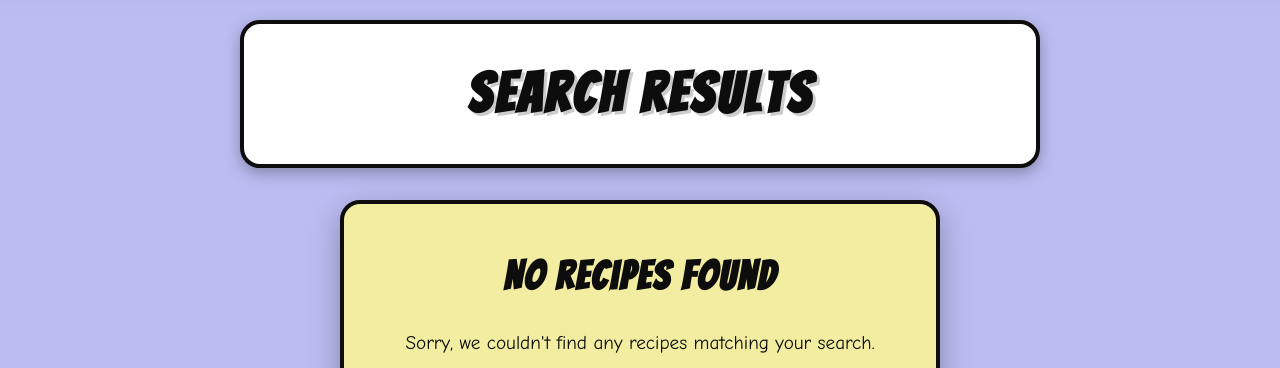
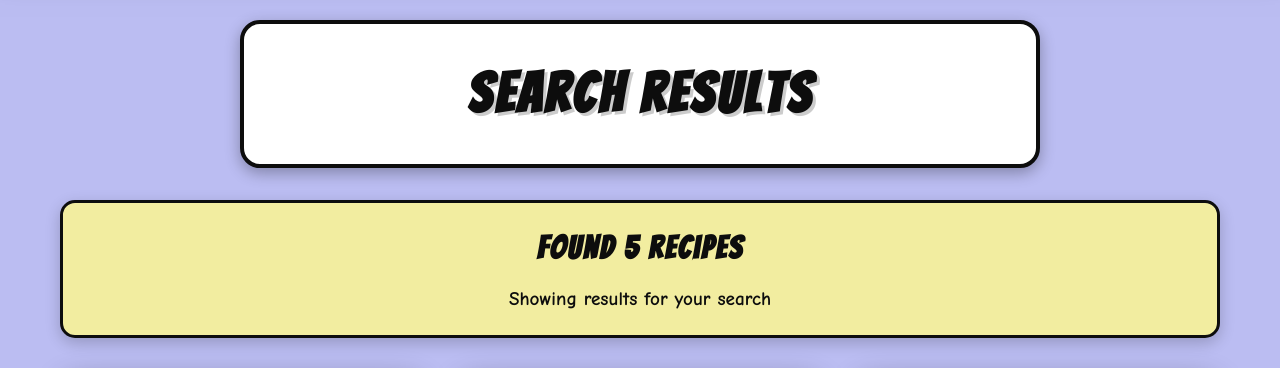
Before and after one commit to Bre-Wonder/Recipe-App-Achievment, a Django app: template Acheivement 2/A2_Recipe_App/src/recipeApp/templates/recipeApp/ingredient_search.html in a window 1280 px wide. Shown: the part 150-518 px from the top of the page. Run offline with Django 5.2, Linux system fonts and the light colour scheme; the template is opened without the code that fills it: values that come from a table or form of the project are taken from there, others are empty; data comes from the database, SQL or seed files in the repository.

Commit message:
updated variable that was passed

```diff
--- a/Acheivement 2/A2_Recipe_App/src/recipeApp/templates/recipeApp/ingredient_search.html
+++ b/Acheivement 2/A2_Recipe_App/src/recipeApp/templates/recipeApp/ingredient_search.html
@@ -450,14 +450,14 @@
         <div class="container">
             <h1 class="page-title">Search Results</h1>
 
-            {% if recipeApp_df %}
+            {% if qs %}
                 <div class="search-info">
-                    <h3>Found {{ recipeApp_df.count }} Recipe{{ recipeApp_df.count|pluralize }}</h3>
+                    <h3>Found {{ qs.count }} Recipe{{ qs.count|pluralize }}</h3>
                     <p>Showing results for your search</p>
                 </div>
 
                 <div class="recipe-widgets">
-                    {% for recipe in recipeApp_df %}
+                    {% for recipe in qs %}
                     <div class="recipe-widget">
                         <img src="{{recipe.pic.url}}" alt="{{recipe.name}}" />
                         <h3>{{recipe.name}}</h3>
```
